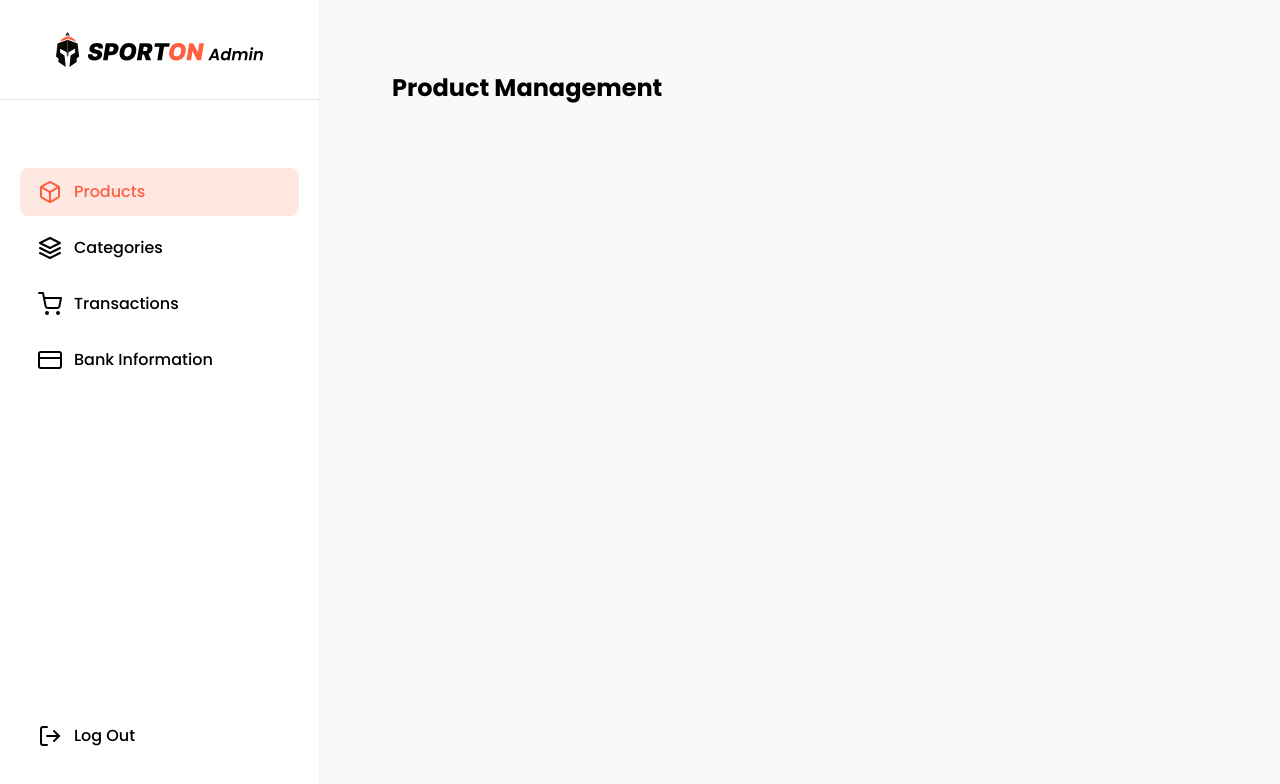
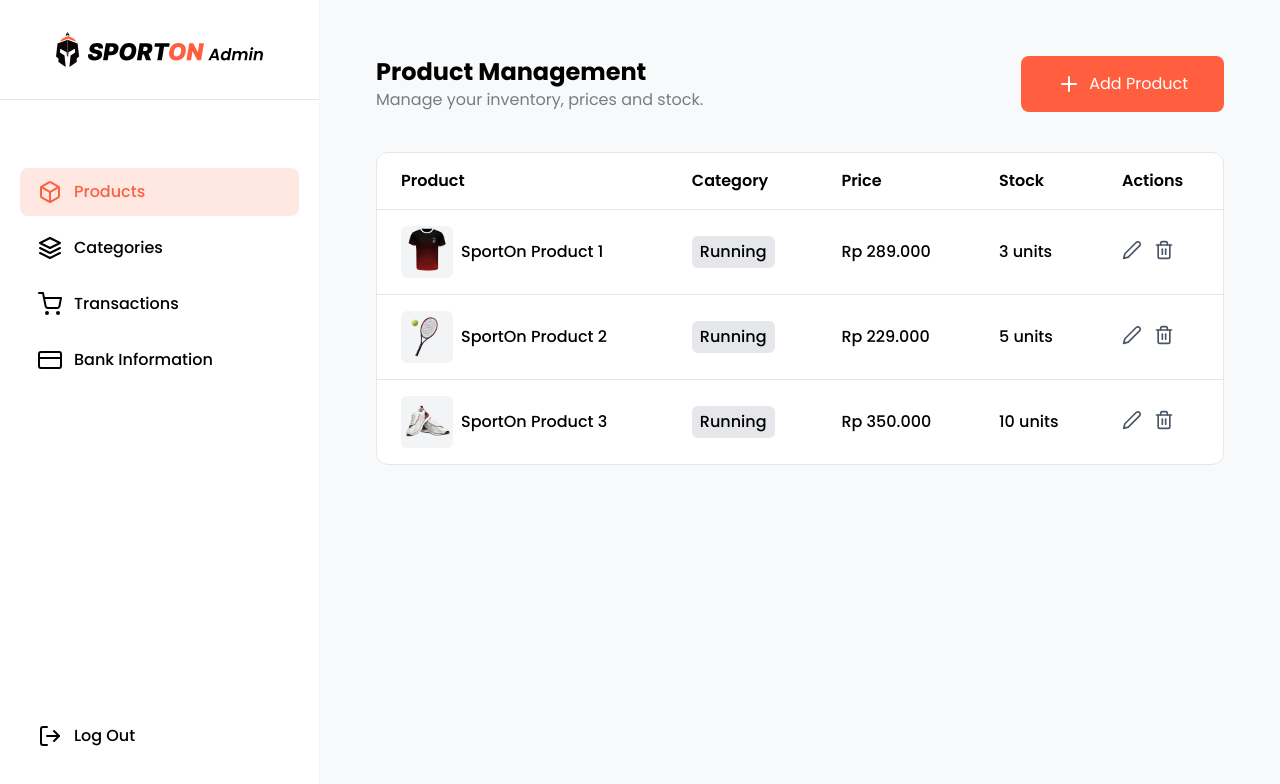
Before and after one commit to tsaqif06/sporton-fe, a Next.js app: page /admin/products in a window 1280 px wide. Shown: the top 784 px of the page. Built offline with nearby package versions, Linux system fonts and the light colour scheme.

Commit message:
feat: view for admin/products and modal

```diff
--- a/app/(dashboard)/admin/products/page.tsx
+++ b/app/(dashboard)/admin/products/page.tsx
@@ -1,12 +1,34 @@
+"use client";
+
+import Button from "@/app/(landing)/components/ui/button";
+import { FiPlus } from "react-icons/fi";
+import ProductTable from "../../components/products/product-table";
+import ProductModal from "../../components/products/product-modal";
+import { useState } from "react";
+
 const ProductManagement = () => {
-    return (
-        <div className="container mx-auto p-4">
-            <h1 className="text-2xl font-bold mb-4">Product Management</h1>
-            <div className="grid grid-cols-1 md:grid-cols-2 lg:grid-cols-3 gap-4">
-                {/* Product cards will go here */}
-            </div>
+  const [isOpen, setIsOpen] = useState(false);
+
+  const handleCloseModal = () => {
+    setIsOpen(false);
+  };
+
+  return (
+    <div>
+      <div className="flex justify-between items-center mb-10">
+        <div>
+          <h1 className="font-bold text-2xl">Product Management</h1>
+          <p className="opacity-50">Manage your inventory, prices and stock.</p>
         </div>
-    )
-}
+        <Button className="rounded-lg" onClick={() => setIsOpen(true)}>
+          <FiPlus size={24} />
+          Add Product
+        </Button>
+      </div>
+      <ProductTable />
+      <ProductModal isOpen={isOpen} onClose={handleCloseModal} />
+    </div>
+  );
+};
 
 export default ProductManagement;
--- /dev/null
+++ b/app/(dashboard)/components/products/product-modal.tsx
@@ -0,0 +1,86 @@
+import Button from "@/app/(landing)/components/ui/button";
+import Modal from "../ui/modal";
+import ImageUploadPreview from "../ui/image-upload-preview";
+import { useState } from "react";
+
+type TProductModalProps = {
+  isOpen: boolean;
+  onClose: () => void;
+};
+
+const ProductModal = ({ isOpen, onClose }: TProductModalProps) => {
+  const [imageFile, setImageFile] = useState<File | null>(null);
+  const [imagePreview, setImagePreview] = useState<string | null>(null);
+
+  return (
+    <Modal isOpen={isOpen} onClose={onClose} title="Add New Product">
+      <div className="flex flex-col gap-4">
+        <div className="flex gap-7">
+          <div className="min-w-50">
+            <ImageUploadPreview
+              label="Product Image"
+              value={imagePreview}
+              onChange={(file) => {
+                setImageFile(file);
+                setImagePreview(URL.createObjectURL(file));
+              }}
+            />
+          </div>
+          <div className="flex flex-col gap-4 w-full">
+            <div className="input-group-admin">
+              <label htmlFor="productName">Product Name</label>
+              <input
+                type="text"
+                id="productName"
+                name="productName"
+                placeholder="e. g. Running Shoes"
+              />
+            </div>
+            <div className="grid grid-cols-2 gap-4">
+              <div className="input-group-admin">
+                <label htmlFor="productPrice">Price (IDR)</label>
+                <input
+                  type="number"
+                  id="price"
+                  name="price"
+                  placeholder="e. g. 500000"
+                />
+              </div>
+              <div className="input-group-admin">
+                <label htmlFor="stock">Stock</label>
+                <input
+                  type="number"
+                  id="stock"
+                  name="stock"
+                  placeholder="e. g. 100"
+                />
+              </div>
+            </div>
+            <div className="input-group-admin">
+              <label htmlFor="category">Category</label>
+              <select name="category" id="category">
+                <option value="" disabled>
+                  Select Category
+                </option>
+                <option value="running">Running</option>
+                <option value="football">Football</option>
+              </select>
+            </div>
+          </div>
+        </div>
+        <div className="input-group-admin">
+          <label htmlFor="description">Description</label>
+          <textarea
+            name="description"
+            id="description"
+            rows={7}
+            placeholder="Product Details..."
+          ></textarea>
+        </div>
+        <Button className="ml-auto mt-3 rounded-lg">Create Product</Button>
+      </div>
+    </Modal>
+  );
+};
+
+export default ProductModal;
--- /dev/null
+++ b/app/(dashboard)/components/products/product-table.tsx
@@ -0,0 +1,87 @@
+import priceFormatter from "@/app/utils/price-formatter";
+import Image from "next/image";
+import { FiEdit2, FiTrash2 } from "react-icons/fi";
+
+const productData = [
+  {
+    name: "SportOn Product 1",
+    imageUrl: "/images/products/product-1.png",
+    category: "Running",
+    price: 289000,
+    stock: 3,
+  },
+  {
+    name: "SportOn Product 2",
+    imageUrl: "/images/products/product-2.png",
+    category: "Running",
+    price: 229000,
+    stock: 5,
+  },
+  {
+    name: "SportOn Product 3",
+    imageUrl: "/images/products/product-3.png",
+    category: "Running",
+    price: 350000,
+    stock: 10,
+  },
+];
+
+const ProductTable = () => {
+  return (
+    <div className="bg-white rounded-xl border border-gray-200">
+      <table className="w-full text-left border-collapse">
+        <thead>
+          <tr className="border-b border-gray-200">
+            <th className="px-6 py-4 font-semibold">Product</th>
+            <th className="px-6 py-4 font-semibold">Category</th>
+            <th className="px-6 py-4 font-semibold">Price</th>
+            <th className="px-6 py-4 font-semibold">Stock</th>
+            <th className="px-6 py-4 font-semibold">Actions</th>
+          </tr>
+        </thead>
+        <tbody>
+          {productData.map((data, index) => (
+            <tr
+              key={index}
+              className="border-b border-gray-200 last:border-b-0"
+            >
+              <td className="px-6 py-4 font-medium">
+                <div className="flex gap-2 items-center">
+                  <div className="aspect-square bg-gray-100 rounded-md">
+                    <Image
+                      src={data.imageUrl}
+                      width={52}
+                      height={52}
+                      alt={data.name}
+                      className="aspect-square object-contain"
+                    />
+                  </div>
+                  <span>{data.name}</span>
+                </div>
+              </td>
+              <td className="px-6 py-4 font-medium">
+                <div className="rounded-md bg-gray-200 px-2 py-1 w-fit">
+                  {data.category}
+                </div>
+              </td>
+              <td className="px-6 py-4 font-medium">
+                {priceFormatter(data.price)}
+              </td>
+              <td className="px-6 py-4 font-medium">{data.stock} units</td>
+              <td className="px-6 py-7.5 flex items-center gap-3 text-gray-600">
+                <button>
+                  <FiEdit2 size={20} />
+                </button>
+                <button>
+                  <FiTrash2 size={20} />
+                </button>
+              </td>
+            </tr>
+          ))}
+        </tbody>
+      </table>
+    </div>
+  );
+};
+
+export default ProductTable;
--- /dev/null
+++ b/app/(dashboard)/components/ui/image-upload-preview.tsx
@@ -0,0 +1,69 @@
+import Image from "next/image";
+import { useRef } from "react";
+import { FiEdit, FiUploadCloud } from "react-icons/fi";
+
+type TImageUploadPreviewProps = {
+  label?: string;
+  value?: string | null;
+  onChange: (file: File) => void;
+  className?: string;
+};
+
+const ImageUploadPreview = ({
+  label,
+  value,
+  onChange,
+  className,
+}: TImageUploadPreviewProps) => {
+  const fileInputRef = useRef<HTMLInputElement | null>(null);
+
+  const handleImageClick = () => {
+    fileInputRef?.current?.click();
+  };
+
+  const handleFileChange = (e: React.ChangeEvent<HTMLInputElement>) => {
+    if (e.target.files && e.target.files[0]) {
+      const file = e.target.files[0];
+      onChange(file);
+    }
+  };
+
+  return (
+    <div className={className}>
+      <div
+        onClick={handleImageClick}
+        className="border-2 border-dashed border-primary bg-primary/5 rounded-lg h-50 flex flex-col justify-center items-center"
+      >
+        {value ? (
+          <div className="max-w-[190px] relative">
+            <Image
+              src={value}
+              alt="preview product"
+              className="w-full h-full object-cover"
+              width={190}
+              height={190}
+            />
+            <div className="opacity-0 hover:opacity-100 absolute top-0 left-0 flex z-50">
+              <FiEdit />
+              Change Image
+            </div>
+          </div>
+        ) : (
+          <>
+            <FiUploadCloud className="text-primary" size={24} />
+            <span className="text-sm font-medium">Click to Upload</span>
+          </>
+        )}
+        <input
+          type="file"
+          ref={fileInputRef}
+          className="hidden"
+          accept="image/*"
+          onChange={handleFileChange}
+        />
+      </div>
+    </div>
+  );
+};
+
+export default ImageUploadPreview;
--- /dev/null
+++ b/app/(dashboard)/components/ui/modal.tsx
@@ -0,0 +1,35 @@
+import { FiX } from "react-icons/fi";
+
+type TModalProps = {
+  isOpen: boolean;
+  onClose: () => void;
+  title: string;
+  children: React.ReactNode;
+};
+
+const Modal = ({ isOpen, onClose, title, children }: TModalProps) => {
+  if (!isOpen) return null;
+
+  return (
+    <div className="fixed inset-0 z-50 flex items-center justify-center p-4">
+      <div
+        className="absolute bg-black/50 backdrop-blur-sm transition-opacity w-full h-full"
+        onClick={onClose}
+      ></div>
+      <div className="relative bg-white rounded-xl w-full max-w-2xl ">
+        <div className="flex justify-between items-center px-7 py-3 border-b border-gray-200">
+          <h3 className="font-semibold text-xl">{title}</h3>
+          <button
+            onClick={onClose}
+            className="p-4 rounded-full hover:bg-gray-100 cursor-pointer"
+          >
+            <FiX size={24} />
+          </button>
+        </div>
+        <div className="p-7">{children}</div>
+      </div>
+    </div>
+  );
+};
+
+export default Modal;
--- a/app/(dashboard)/layout.tsx
+++ b/app/(dashboard)/layout.tsx
@@ -25,7 +25,7 @@ export default function RootLayout({
         <div className="flex min-h-screen bg-white">
           <Sidebar />
           <main className="flex-1 ml-80 p-14 bg-[#F7F9FA] min-h-screen">
-            {children}
+            <div className="max-w-6xl mx-auto">{children}</div>
           </main>
         </div>
       </body>
--- a/app/globals.css
+++ b/app/globals.css
@@ -23,16 +23,30 @@ html {
   @apply font-poppins;
 }
 
-/* Input Group */
+/* INPUT GROUP */
 .input-group {
   @apply mb-5;
 }
 
 .input-group label {
-  @apply block text-xs mb-3;
+  @apply block text-xs mb-1;
 }
 
 .input-group input,
 .input-group textarea {
-  @apply px-4 py-2.5 bg-gray-100 w-full focus:border focus:border-gray-400 outline-none;
+  @apply px-4 py-2.5 bg-gray-100 w-full focus:border focus:border-gray-400 outline-none text-sm;
 }
+
+/* INPUT GROUP ADMIN */
+
+/* INPUT GROUP */
+
+.input-group-admin label {
+  @apply block text-xs mb-1;
+}
+
+.input-group-admin input,
+.input-group-admin select,
+.input-group-admin textarea {
+  @apply px-4 py-3 w-full border border-[#DBDBDB] rounded-md focus:border-gray-500 outline-none text-sm;
+}
```
Also changed, not shown: 1 other file (tests, documents, lock files or other folders).
